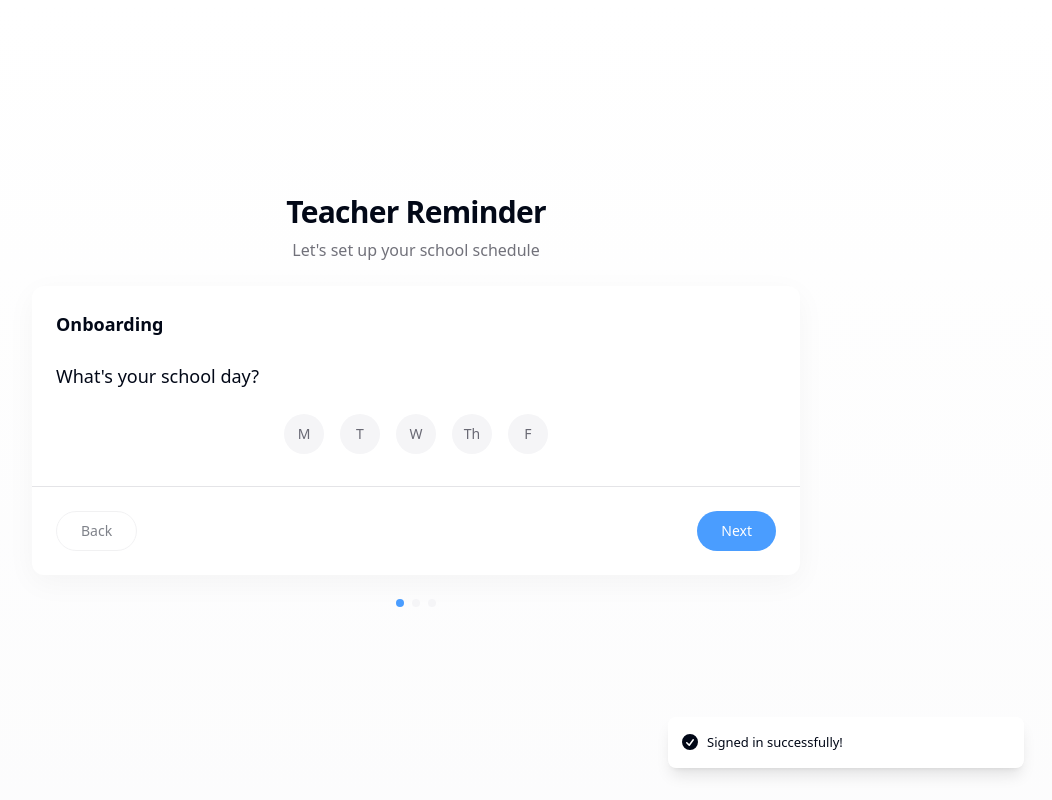
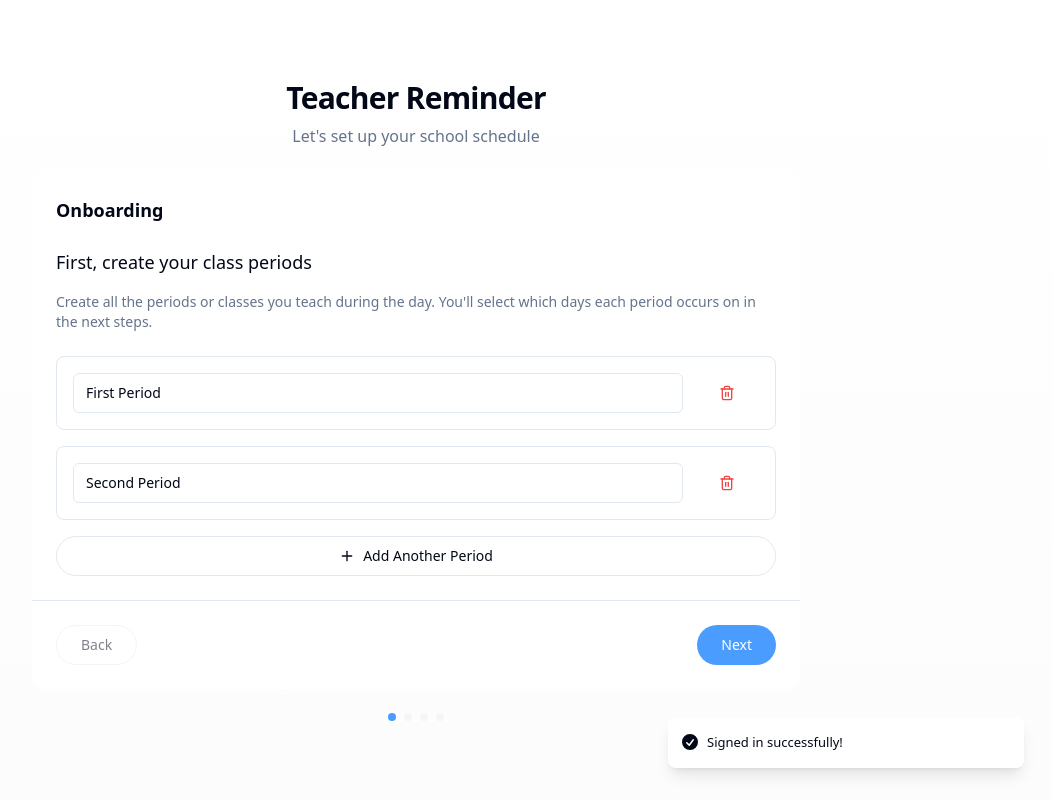
Before and after one commit to MangoMatcha08/teacher-timely-reminder, a React (Vite) app: page /onboarding in a window 1280 px wide. Both pictures are taken after typing "name@example.com" into the empty fields and a click on the button "Sign In with Email". Shown: the whole page, without its empty margins (224-1276 px from the left). Built offline with nearby package versions, Linux system fonts and the light colour scheme.

Commit message:
Refactor onboarding day selection
Restructure the onboarding process to allow period creation before day selection.

```diff
--- a/src/components/onboarding/Onboarding.tsx
+++ b/src/components/onboarding/Onboarding.tsx
@@ -8,7 +8,7 @@ import { Card, CardHeader, CardTitle, CardContent, CardFooter } from "@/componen
 import TimeInput from "@/components/shared/TimeInput";
 import { cn } from "@/lib/utils";
 import { toast } from "sonner";
-import { Check, ChevronDown, Info } from "lucide-react";
+import { Check, ChevronDown, Info, Plus, Trash2 } from "lucide-react";
 import {
   Collapsible,
   CollapsibleContent,
@@ -30,6 +30,7 @@ import {
   SelectTrigger,
   SelectValue,
 } from "@/components/ui/select";
+import { Input } from "@/components/ui/input";
 
 // Helper to create initial period schedule
 const createInitialSchedule = (day: DayOfWeek): PeriodSchedule => ({
@@ -78,38 +79,37 @@ const Onboarding: React.FC = () => {
   const toggleDay = (day: DayOfWeek) => {
     if (selectedDays.includes(day)) {
       setSelectedDays(selectedDays.filter((d) => d !== day));
-
-      // Remove schedules for this day from all periods
-      setPeriods(periods.map(period => ({
-        ...period,
-        schedules: period.schedules.filter(schedule => schedule.dayOfWeek !== day)
-      })));
     } else {
       setSelectedDays([...selectedDays, day]);
-
-      // Add default schedules for this day to all periods
-      setPeriods(periods.map((period, index) => {
-        const defaultStartHour = 8 + index;
-        const defaultEndHour = defaultStartHour + 1;
-
-        return {
-          ...period,
-          schedules: [
-            ...period.schedules,
-            {
-              dayOfWeek: day,
-              startTime: `${defaultStartHour}:00 AM`,
-              endTime: `${defaultEndHour}:00 AM`,
-            }
-          ]
-        };
-      }));
     }
   };
 
   // Handle period name change
   const handlePeriodNameChange = (id: string, name: string) => {
     setPeriods(periods.map((p) => (p.id === id ? { ...p, name } : p)));
+  };
+
+  // Toggle period day
+  const togglePeriodDay = (periodId: string, day: DayOfWeek) => {
+    setPeriods(periods.map(period => {
+      if (period.id !== periodId) return period;
+
+      const periodSchedules = [...period.schedules];
+      const existingScheduleIndex = periodSchedules.findIndex(s => s.dayOfWeek === day);
+
+      if (existingScheduleIndex >= 0) {
+        // Remove day from period schedules
+        periodSchedules.splice(existingScheduleIndex, 1);
+      } else {
+        // Add default schedule for this day
+        periodSchedules.push(createInitialSchedule(day));
+      }
+
+      return {
+        ...period,
+        schedules: periodSchedules
+      };
+    }));
   };
 
   // Handle period schedule time changes
@@ -120,11 +120,8 @@ const Onboarding: React.FC = () => {
       const scheduleIndex = period.schedules.findIndex(s => s.dayOfWeek === day);
 
       if (scheduleIndex === -1) {
-        // Add new schedule for this day
-        return {
-          ...period,
-          schedules: [...period.schedules, { dayOfWeek: day, startTime: time, endTime: "10:00 AM" }]
-        };
+        // This shouldn't happen if they use the UI correctly
+        return period;
       } else {
         // Update existing schedule
         const updatedSchedules = [...period.schedules];
@@ -148,11 +145,8 @@ const Onboarding: React.FC = () => {
       const scheduleIndex = period.schedules.findIndex(s => s.dayOfWeek === day);
 
       if (scheduleIndex === -1) {
-        // Add new schedule for this day
-        return {
-          ...period,
-          schedules: [...period.schedules, { dayOfWeek: day, startTime: "9:00 AM", endTime: time }]
-        };
+        // This shouldn't happen if they use the UI correctly
+        return period;
       } else {
         // Update existing schedule
         const updatedSchedules = [...period.schedules];
@@ -175,66 +169,7 @@ const Onboarding: React.FC = () => {
     const newPeriod: Period = {
       id: newId,
       name: `Period ${periods.length + 1}`,
-      schedules: selectedDays.map(day => {
-        // Get default times based on the last period's schedule for this day
-        const lastPeriod = periods[periods.length - 1];
-        const lastSchedule = lastPeriod?.schedules.find(s => s.dayOfWeek === day);
-
-        if (lastSchedule) {
-          try {
-            // Parse the end time of the last period
-            const [time, meridian] = lastSchedule.endTime.split(" ");
-            const [hourStr, minStr] = time.split(":");
-            let hour = parseInt(hourStr, 10);
-            let min = parseInt(minStr, 10);
-
-            // Add 15 minutes for the break
-            min += 15;
-            if (min >= 60) {
-              hour += 1;
-              min -= 60;
-            }
-
-            // Handle hour overflow
-            let startMeridian = meridian;
-            if (hour > 12) {
-              hour -= 12;
-              startMeridian = meridian === "AM" ? "PM" : "AM";
-            }
-
-            const startTime = `${hour}:${min.toString().padStart(2, "0")} ${startMeridian}`;
-
-            // Add 50 minutes for the class duration
-            min += 50;
-            let endHour = hour;
-            let endMeridian = startMeridian;
-
-            if (min >= 60) {
-              endHour += 1;
-              min -= 60;
-            }
-
-            // Handle hour overflow for end time
-            if (endHour > 12) {
-              endHour -= 12;
-              endMeridian = startMeridian === "AM" ? "PM" : "AM";
-            }
-
-            const endTime = `${endHour}:${min.toString().padStart(2, "0")} ${endMeridian}`;
-
-            return {
-              dayOfWeek: day,
-              startTime,
-              endTime
-            };
-          } catch (e) {
-            // If parsing fails, use default values
-            return createInitialSchedule(day);
-          }
-        } else {
-          return createInitialSchedule(day);
-        }
-      })
+      schedules: []
     };
 
     setPeriods([...periods, newPeriod]);
@@ -251,31 +186,32 @@ const Onboarding: React.FC = () => {
 
   // Navigate to next step
   const goToNextStep = () => {
-    if (currentStep === 0 && selectedDays.length === 0) {
-      toast.error("Please select at least one school day");
-      return;
-    }
-
-    if (currentStep === 1) {
+    if (currentStep === 0) {
       // Validate periods
       for (const period of periods) {
         if (!period.name.trim()) {
           toast.error("Please provide a name for all periods");
           return;
         }
+      }
+    }
 
-        // Check if each selected day has a schedule
-        for (const day of selectedDays) {
-          const hasSchedule = period.schedules.some(s => s.dayOfWeek === day);
-          if (!hasSchedule) {
-            toast.error(`${period.name} is missing a schedule for ${day}`);
+    if (currentStep === 1 && selectedDays.length === 0) {
+      toast.error("Please select at least one school day");
+      return;
+    }
+
+    if (currentStep === 2) {
+      // Validate schedules
+      for (const period of periods) {
+        if (period.schedules.length === 0) {
+          toast.error(`${period.name} needs to be scheduled on at least one day`);
           return;
         }
       }
     }
-    }
 
-    if (currentStep === 2) {
+    if (currentStep === 3) {
       // Validate school hours
       if (!schoolStart || !schoolEnd || !teacherArrival) {
         toast.error("Please provide all school hours information");
@@ -315,6 +251,12 @@ const Onboarding: React.FC = () => {
     return period?.schedules.find(s => s.dayOfWeek === day);
   };
 
+  // Check if a period is scheduled on a specific day
+  const isPeriodScheduledOnDay = (periodId: string, day: DayOfWeek) => {
+    const period = periods.find(p => p.id === periodId);
+    return period?.schedules.some(s => s.dayOfWeek === day) || false;
+  };
+
   // Render different steps
   const renderStep = () => {
     switch (currentStep) {
@@ -322,7 +264,57 @@ const Onboarding: React.FC = () => {
         return (
           <div className="space-y-6 animate-fade-in">
             <div>
-              <h2 className="text-lg font-medium mb-4">What's your school day?</h2>
+              <h2 className="text-lg font-medium mb-4">First, create your class periods</h2>
+              <p className="text-sm text-muted-foreground mb-6">
+                Create all the periods or classes you teach during the day.
+                You'll select which days each period occurs on in the next steps.
+              </p>
+
+              <div className="space-y-4">
+                {periods.map((period) => (
+                  <div key={period.id} className="flex items-center gap-3 border rounded-lg p-4 bg-white">
+                    <div className="flex-1">
+                      <Input
+                        value={period.name}
+                        onChange={(e) => handlePeriodNameChange(period.id, e.target.value)}
+                        className="w-full"
+                        placeholder="Period Name"
+                      />
+                    </div>
+                    <Button
+                      type="button"
+                      variant="ghost"
+                      onClick={() => removePeriod(period.id)}
+                      className="text-destructive hover:text-destructive/90"
+                      disabled={periods.length === 1}
+                    >
+                      <Trash2 className="h-4 w-4" />
+                      <span className="sr-only">Remove</span>
+                    </Button>
+                  </div>
+                ))}
+
+                <Button
+                  type="button"
+                  variant="outline"
+                  className="w-full"
+                  onClick={addPeriod}
+                >
+                  <Plus className="h-4 w-4 mr-2" />
+                  Add Another Period
+                </Button>
+              </div>
+            </div>
+          </div>
+        );
+      case 1:
+        return (
+          <div className="space-y-6 animate-fade-in">
+            <div>
+              <h2 className="text-lg font-medium mb-4">What days do you teach?</h2>
+              <p className="text-sm text-muted-foreground mb-4">
+                Select all days when school is in session.
+              </p>
               <div className="flex justify-center gap-4 py-2">
                 {days.map((day) => (
                   <button
@@ -343,45 +335,24 @@ const Onboarding: React.FC = () => {
             </div>
           </div>
         );
-      case 1:
+      case 2:
         return (
           <div className="space-y-8 animate-fade-in">
             <div>
-              <div className="flex items-center justify-between mb-4">
-                <h2 className="text-lg font-medium">Set up your periods</h2>
-                <Button type="button" variant="outline" size="sm" onClick={addPeriod}>
-                  Add Period
-                </Button>
-              </div>
+              <h2 className="text-lg font-medium mb-4">Schedule your periods</h2>
+              <p className="text-sm text-muted-foreground mb-4">
+                Select which days each period occurs on, and set their times.
+              </p>
 
               <div className="space-y-6">
                 {periods.map((period) => (
                   <Collapsible
                     key={period.id}
                     className="border rounded-lg bg-white overflow-hidden"
+                    defaultOpen={true}
                   >
-                    <div className="p-4 flex items-center justify-between">
-                      <div className="flex-1">
-                        <input
-                          id={`period-name-${period.id}`}
-                          type="text"
-                          value={period.name}
-                          onChange={(e) => handlePeriodNameChange(period.id, e.target.value)}
-                          className="w-full px-3 py-2 border rounded-lg focus:outline-none focus:ring-2 focus:ring-teacher-blue"
-                          placeholder="Period Name"
-                        />
-                      </div>
-
-                      <div className="flex items-center space-x-2">
-                        <Button
-                          type="button"
-                          variant="ghost"
-                          onClick={() => removePeriod(period.id)}
-                          className="text-destructive hover:text-destructive/90"
-                          disabled={periods.length === 1}
-                        >
-                          Remove
-                        </Button>
+                    <div className="p-4 flex items-center justify-between border-b">
+                      <h3 className="font-medium">{period.name}</h3>
                       <CollapsibleTrigger asChild>
                         <Button variant="ghost" size="sm" className="w-9 p-0">
                           <ChevronDown className="h-4 w-4" />
@@ -389,43 +360,65 @@ const Onboarding: React.FC = () => {
                         </Button>
                       </CollapsibleTrigger>
                     </div>
+
+                    <CollapsibleContent>
+                      <div className="p-4">
+                        <div className="mb-4">
+                          <h4 className="text-sm font-medium mb-2">Which days does this period occur?</h4>
+                          <div className="flex gap-3">
+                            {days.map((day) => (
+                              <button
+                                key={`${period.id}-${day.value}`}
+                                type="button"
+                                onClick={() => togglePeriodDay(period.id, day.value)}
+                                disabled={!selectedDays.includes(day.value)}
+                                className={cn(
+                                  "day-badge",
+                                  !selectedDays.includes(day.value)
+                                    ? "day-badge-disabled opacity-30"
+                                    : isPeriodScheduledOnDay(period.id, day.value)
+                                      ? "day-badge-selected"
+                                      : "day-badge-default"
+                                )}
+                              >
+                                {day.label}
+                              </button>
+                            ))}
+                          </div>
                         </div>
 
-                    <CollapsibleContent>
-                      <div className="px-4 pb-4 pt-1">
-                        <p className="text-sm text-muted-foreground mb-3">
-                          Set the start and end times for this period on each day.
-                        </p>
-
-                        <div className="space-y-4">
-                          {selectedDays.map((day) => {
-                            const schedule = getPeriodSchedule(period.id, day);
-                            return (
-                              <div key={`${period.id}-${day}`} className="grid grid-cols-1 md:grid-cols-3 gap-4">
+                        {period.schedules.length > 0 ? (
+                          <div className="space-y-4 mt-4">
+                            <h4 className="text-sm font-medium">Schedule for each day</h4>
+                            {period.schedules.map((schedule) => (
+                              <div key={`${period.id}-${schedule.dayOfWeek}-schedule`} className="grid grid-cols-1 md:grid-cols-3 gap-4 p-3 border rounded-md bg-gray-50">
                                 <div className="font-medium flex items-center">
                                   <div className="day-badge day-badge-selected mr-2">
-                                    {days.find(d => d.value === day)?.label}
+                                    {days.find(d => d.value === schedule.dayOfWeek)?.label}
                                   </div>
-                                  <span>Schedule</span>
                                 </div>
 
                                 <TimeInput
                                   label="Start Time"
-                                  value={schedule?.startTime || "9:00 AM"}
-                                  onChange={(time) => handleScheduleStartTimeChange(period.id, day, time)}
-                                  id={`period-${period.id}-${day}-start`}
+                                  value={schedule.startTime}
+                                  onChange={(time) => handleScheduleStartTimeChange(period.id, schedule.dayOfWeek, time)}
+                                  id={`period-${period.id}-${schedule.dayOfWeek}-start`}
                                 />
 
                                 <TimeInput
                                   label="End Time"
-                                  value={schedule?.endTime || "9:50 AM"}
-                                  onChange={(time) => handleScheduleEndTimeChange(period.id, day, time)}
-                                  id={`period-${period.id}-${day}-end`}
+                                  value={schedule.endTime}
+                                  onChange={(time) => handleScheduleEndTimeChange(period.id, schedule.dayOfWeek, time)}
+                                  id={`period-${period.id}-${schedule.dayOfWeek}-end`}
                                 />
                               </div>
-                            );
-                          })}
+                            ))}
                           </div>
+                        ) : (
+                          <div className="text-sm text-muted-foreground mt-2">
+                            Select at least one day for this period.
+                          </div>
+                        )}
                       </div>
                     </CollapsibleContent>
                   </Collapsible>
@@ -434,7 +427,7 @@ const Onboarding: React.FC = () => {
             </div>
           </div>
         );
-      case 2:
+      case 3:
         return (
           <div className="space-y-6 animate-fade-in">
             <div>
@@ -509,14 +502,14 @@ const Onboarding: React.FC = () => {
               Back
             </Button>
             <Button type="button" variant="primary" onClick={goToNextStep}>
-              {currentStep === 2 ? "Complete Setup" : "Next"}
+              {currentStep === 3 ? "Complete Setup" : "Next"}
             </Button>
           </CardFooter>
         </Card>
 
         <div className="flex justify-center">
           <div className="flex gap-2">
-            {[0, 1, 2].map((step) => (
+            {[0, 1, 2, 3].map((step) => (
               <div
                 key={step}
                 className={cn(
--- a/src/index.css
+++ b/src/index.css
@@ -7,104 +7,87 @@
   :root {
     --background: 0 0% 100%;
     --foreground: 222.2 84% 4.9%;
-
     --card: 0 0% 100%;
     --card-foreground: 222.2 84% 4.9%;
-
     --popover: 0 0% 100%;
     --popover-foreground: 222.2 84% 4.9%;
-
-    --primary: 210 100% 64%;
+    --primary: 221.2 83.2% 53.3%;
     --primary-foreground: 210 40% 98%;
-
-    --secondary: 174 64% 54%;
-    --secondary-foreground: 174 64% 10%;
-
-    --muted: 240 5% 96%;
-    --muted-foreground: 240 4% 46%;
-
-    --accent: 240 5% 96%;
+    --secondary: 210 40% 96.1%;
+    --secondary-foreground: 222.2 47.4% 11.2%;
+    --muted: 210 40% 96.1%;
+    --muted-foreground: 215.4 16.3% 46.9%;
+    --accent: 210 40% 96.1%;
     --accent-foreground: 222.2 47.4% 11.2%;
-
     --destructive: 0 84.2% 60.2%;
     --destructive-foreground: 210 40% 98%;
-
-    --border: 240 5% 90%;
-    --input: 240 5% 90%;
-    --ring: 210 100% 64%;
-
-    --radius: 0.75rem;
-
-    --sidebar-background: 0 0% 98%;
-    --sidebar-foreground: 240 5.3% 26.1%;
-    --sidebar-primary: 240 5.9% 10%;
-    --sidebar-primary-foreground: 0 0% 98%;
-    --sidebar-accent: 240 4.8% 95.9%;
-    --sidebar-accent-foreground: 240 5.9% 10%;
-    --sidebar-border: 220 13% 91%;
-    --sidebar-ring: 217.2 91.2% 59.8%;
+    --border: 214.3 31.8% 91.4%;
+    --input: 214.3 31.8% 91.4%;
+    --ring: 221.2 83.2% 53.3%;
+    --radius: 0.5rem;
   }
 
+  .dark {
+    --background: 222.2 84% 4.9%;
+    --foreground: 210 40% 98%;
+    --card: 222.2 84% 4.9%;
+    --card-foreground: 210 40% 98%;
+    --popover: 222.2 84% 4.9%;
+    --popover-foreground: 210 40% 98%;
+    --primary: 217.2 91.2% 59.8%;
+    --primary-foreground: 222.2 47.4% 11.2%;
+    --secondary: 217.2 32.6% 17.5%;
+    --secondary-foreground: 210 40% 98%;
+    --muted: 217.2 32.6% 17.5%;
+    --muted-foreground: 215 20.2% 65.1%;
+    --accent: 217.2 32.6% 17.5%;
+    --accent-foreground: 210 40% 98%;
+    --destructive: 0 62.8% 30.6%;
+    --destructive-foreground: 210 40% 98%;
+    --border: 217.2 32.6% 17.5%;
+    --input: 217.2 32.6% 17.5%;
+    --ring: 224.3 76.5% 48%;
+  }
+}
+
+@layer base {
   * {
     @apply border-border;
   }
-
-  html {
-    @apply antialiased;
-  }
-
   body {
     @apply bg-background text-foreground;
-    font-feature-settings: "rlig" 1, "calt" 1;
   }
 }
 
 @layer components {
-  .focus-ring {
-    @apply focus-visible:outline-none focus-visible:ring-2 focus-visible:ring-ring focus-visible:ring-offset-2;
+  .day-badge {
+    @apply flex items-center justify-center w-10 h-10 rounded-full text-sm font-medium transition-colors focus:outline-none focus:ring-2 focus:ring-teacher-blue focus:ring-offset-2;
   }
 
-  .day-badge {
-    @apply flex items-center justify-center w-10 h-10 rounded-full text-sm font-medium transition-all;
+  .day-badge-default {
+    @apply bg-white border border-gray-200 text-gray-700 hover:bg-gray-50;
   }
 
   .day-badge-selected {
-    @apply bg-teacher-blue text-white;
+    @apply bg-teacher-blue text-white border border-teacher-blue hover:bg-teacher-blue/90;
   }
 
-  .day-badge-default {
-    @apply bg-teacher-gray text-teacher-darkGray hover:bg-teacher-lightBlue hover:text-teacher-blue;
+  .day-badge-disabled {
+    @apply bg-gray-100 border border-gray-200 text-gray-400 cursor-not-allowed;
   }
 
-  .period-badge {
-    @apply flex items-center justify-center px-4 py-2 rounded-full text-sm font-medium transition-all;
+  .animate-fade-in {
+    animation: fadeIn 0.3s ease-in-out;
   }
 
-  .period-badge-selected {
-    @apply bg-teacher-blue text-white;
-  }
-
-  .period-badge-default {
-    @apply bg-teacher-gray text-teacher-darkGray hover:bg-teacher-lightBlue hover:text-teacher-blue;
-  }
-
-  .reminder-type-badge {
-    @apply flex flex-col items-center justify-center gap-1 px-3 py-2 rounded-xl text-xs font-medium transition-all border-2 w-full;
-  }
-
-  .reminder-type-badge-selected {
-    @apply border-teacher-blue bg-teacher-lightBlue text-teacher-blue;
-  }
-
-  .reminder-type-badge-default {
-    @apply border-teacher-gray bg-white text-teacher-darkGray hover:border-teacher-blue hover:bg-teacher-lightBlue hover:text-teacher-blue;
-  }
-
-  .card-shadow {
-    @apply shadow-[0_8px_30px_rgb(0,0,0,0.04)];
-  }
-
-  .glass-panel {
-    @apply bg-white bg-opacity-60 backdrop-blur-md border border-white border-opacity-20 rounded-xl;
+  @keyframes fadeIn {
+    from {
+      opacity: 0;
+      transform: translateY(10px);
+    }
+    to {
+      opacity: 1;
+      transform: translateY(0);
+    }
   }
 }
```
Lines whose indentation alone changed are shown as unchanged.
